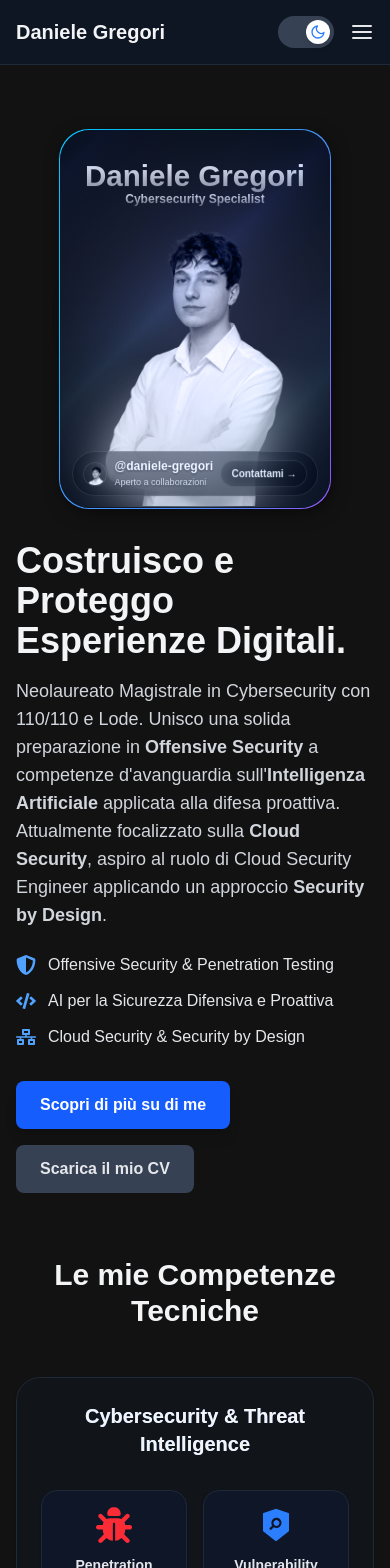
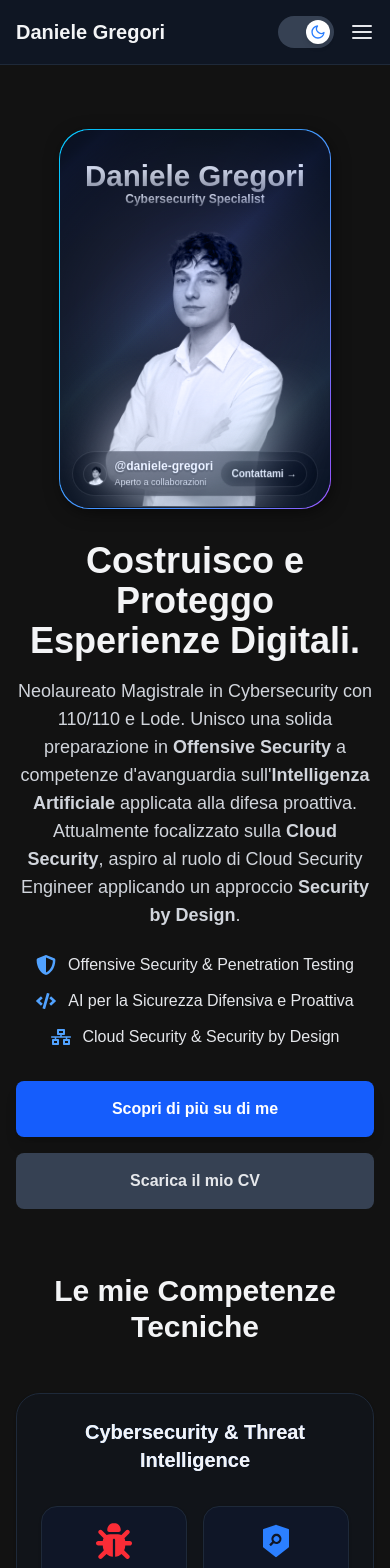
Before and after one commit to Daniele674/portfolio, a Next.js app: page / in a window 390 px wide. Shown: the top 1568 px of the page. Built offline with nearby package versions, Linux system fonts and the light colour scheme.

Commit message:
feat: enhance responsive styling and button sizing across multiple components for improved mobile UX.

```diff
--- a/app/contact/page.js
+++ b/app/contact/page.js
@@ -85,7 +85,7 @@ export default function ContactPage() {
                             <StatefulButton
                                 type="button"
                                 onClick={handleFormSubmit}
-                                className="mt-4 bg-blue-600 hover:ring-blue-500"
+                                className="w-full mt-4 bg-blue-600 hover:ring-blue-500 py-4 sm:py-2 text-[15px] sm:text-sm"
                             >
                                 Invia Messaggio
                             </StatefulButton>
@@ -134,7 +134,7 @@ export default function ContactPage() {
                                 <a
                                     href="/CV-Daniele-Gregori.pdf"
                                     download="CV-Daniele-Gregori.pdf"
-                                    className="inline-flex items-center gap-2 bg-gray-200 dark:bg-gray-700 text-gray-800 dark:text-gray-200 px-5 py-2 rounded-lg font-semibold hover:bg-gray-300 dark:hover:bg-gray-600 transition-colors"
+                                    className="w-full sm:w-auto justify-center inline-flex items-center gap-2 bg-gray-200 dark:bg-gray-700 text-gray-800 dark:text-gray-200 px-5 py-4 sm:py-2 rounded-lg font-semibold hover:bg-gray-300 dark:hover:bg-gray-600 transition-colors"
                                 >
                                     <svg xmlns="http://www.w3.org/2000/svg" className="h-5 w-5" viewBox="0 0 20 20"
                                          fill="currentColor">
--- a/app/projects/ProjectsInner.js
+++ b/app/projects/ProjectsInner.js
@@ -37,7 +37,7 @@ export default function ProjectsInner() {
                             <button
                                 key={category}
                                 onClick={() => setActiveFilter(category)}
-                                className={`px-5 py-2 text-sm font-semibold rounded-full transition-colors duration-300 ${
+                                className={`px-6 sm:px-5 py-3 sm:py-2 text-base sm:text-sm font-semibold rounded-full transition-colors duration-300 ${
                                     activeFilter === category
                                         ? 'bg-blue-600 text-white shadow-lg'
                                         : 'bg-white dark:bg-gray-800 text-gray-700 dark:text-gray-300 hover:bg-gray-200 dark:hover:bg-gray-700'
--- a/components/CombinedIntroSection.jsx
+++ b/components/CombinedIntroSection.jsx
@@ -24,11 +24,11 @@ export default function CombinedIntroSection() {
             animate={{ opacity: 1, y: 0 }}
             transition={{ duration: 0.6 }}
         >
-            <div className="grid grid-cols-1 md:grid-cols-5 gap-8 md:gap-16 items-center">
+            <div className="grid grid-cols-1 lg:grid-cols-5 gap-8 lg:gap-16 items-center">
 
                 {/* Colonna Sinistra: La Profile Card */}
                 <motion.div
-                    className="md:col-span-2 flex justify-center"
+                    className="lg:col-span-2 flex justify-center"
                     initial={{ opacity: 0, x: -20 }}
                     animate={{ opacity: 1, x: 0 }}
                     transition={{ duration: 0.8, delay: 0.2 }}
@@ -50,45 +50,45 @@ export default function CombinedIntroSection() {
 
                 {/* Colonna Destra: Testo aggiornato dal CV */}
                 <motion.div
-                    className="md:col-span-3"
+                    className="lg:col-span-3"
                     initial={{ opacity: 0, x: 20 }}
                     animate={{ opacity: 1, x: 0 }}
                     transition={{ duration: 0.8, delay: 0.4 }}
                 >
-                    <h1 className="text-4xl lg:text-5xl font-bold text-gray-900 dark:text-gray-100 mb-4">
+                    <h1 className="text-4xl lg:text-5xl font-bold text-gray-900 dark:text-gray-100 mb-4 text-center sm:text-left">
                         Costruisco e Proteggo Esperienze Digitali.
                     </h1>
-                    <p className="text-lg text-gray-700 dark:text-gray-300 mb-6">
+                    <p className="text-lg text-gray-700 dark:text-gray-300 mb-6 text-center sm:text-left">
                         Neolaureato Magistrale in Cybersecurity con 110/110 e Lode. Unisco una solida preparazione in <strong>Offensive Security</strong> a competenze d'avanguardia sull'<strong>Intelligenza Artificiale</strong> applicata alla difesa proattiva. Attualmente focalizzato sulla <strong>Cloud Security</strong>, aspiro al ruolo di Cloud Security Engineer applicando un approccio <strong>Security by Design</strong>.
                     </p>
 
                     <ul className="space-y-3 mb-8">
-                        <li className="flex items-center gap-3">
+                        <li className="flex items-center justify-center sm:justify-start gap-3">
                             <FaShieldAlt className="text-blue-500 dark:text-blue-400 flex-shrink-0" size={20}/>
                             <span className="text-gray-800 dark:text-gray-200">Offensive Security & Penetration Testing</span>
                         </li>
-                        <li className="flex items-center gap-3">
+                        <li className="flex items-center justify-center sm:justify-start gap-3">
                             <FaCode className="text-blue-500 dark:text-blue-400 flex-shrink-0" size={20}/>
                             <span className="text-gray-800 dark:text-gray-200">AI per la Sicurezza Difensiva e Proattiva</span>
                         </li>
-                        <li className="flex items-center gap-3">
+                        <li className="flex items-center justify-center sm:justify-start gap-3">
                             <FaNetworkWired className="text-blue-500 dark:text-blue-400 flex-shrink-0" size={20}/>
                             <span className="text-gray-800 dark:text-gray-200">Cloud Security & Security by Design</span>
                         </li>
                     </ul>
 
-                    {/* --- BOTTONI AGGIORNATI --- */}
-                    <div className="flex flex-col sm:flex-row items-start gap-4">
+                    {/* --- BOTTONI AGGIORNATI CON MIGLIORE UX MOBILE --- */}
+                    <div className="flex flex-col sm:flex-row items-stretch sm:items-start justify-end sm:justify-start gap-4 w-full">
                         <Link
                             href="/about"
-                            className="inline-block bg-blue-600 text-white px-6 py-3 rounded-lg font-semibold hover:bg-blue-700 transition-colors shadow-lg"
+                            className="inline-block bg-blue-600 text-white px-6 py-4 sm:py-3 rounded-lg font-semibold hover:bg-blue-700 transition-colors shadow-lg text-center"
                         >
                             Scopri di più su di me
                         </Link>
                         <a
                             href="/CV-Daniele-Gregori.pdf"
                             download="CV-Daniele-Gregori.pdf"
-                            className="inline-block bg-gray-200 dark:bg-gray-700 text-gray-800 dark:text-gray-200 px-6 py-3 rounded-lg font-semibold hover:bg-gray-300 dark:hover:bg-gray-600 transition-colors"
+                            className="inline-block bg-gray-200 dark:bg-gray-700 text-gray-800 dark:text-gray-200 px-6 py-4 sm:py-3 rounded-lg font-semibold hover:bg-gray-300 dark:hover:bg-gray-600 transition-colors text-center"
                         >
                             Scarica il mio CV
                         </a>
--- a/components/FeaturedProjects.jsx
+++ b/components/FeaturedProjects.jsx
@@ -45,7 +45,7 @@ export default function FeaturedProjects() {
                             scoprire i dettagli del progetto.
                         </motion.p>
                         <motion.div
-                            className="flex justify-center lg:justify-start"
+                            className="flex justify-center lg:justify-start w-full"
                             initial={{opacity: 0, y: 20}}
                             whileInView={{opacity: 1, y: 0}}
                             viewport={{once: true}}
@@ -53,14 +53,14 @@ export default function FeaturedProjects() {
                         >
                             <a
                                 href="/projects"
-                                className="inline-block bg-blue-600 text-white px-8 py-3 rounded-lg font-semibold hover:bg-blue-700 transition-colors shadow-lg hover:shadow-xl"
+                                className="w-full sm:w-auto text-center inline-block bg-blue-600 text-white px-8 py-4 sm:py-3 rounded-lg font-semibold hover:bg-blue-700 transition-colors shadow-lg hover:shadow-xl"
                             >
                                 Scopri tutti i progetti →
                             </a>
                         </motion.div>
                     </div>
                     <motion.div
-                        className="relative h-[400px] w-full max-w-sm mx-auto flex justify-center lg:max-w-none mt-6 lg:mt-0"
+                        className="relative h-[400px] w-full max-w-sm mx-auto flex justify-center lg:max-w-none mt-16 md:mt-20 lg:mt-0"
                         initial={{opacity: 0, scale: 0.9}}
                         whileInView={{opacity: 1, scale: 1}}
                         viewport={{once: true}}
--- a/components/Footer.jsx
+++ b/components/Footer.jsx
@@ -32,13 +32,13 @@ export default function Footer() {
                         <a href="https://github.com/Daniele674"
                            target="_blank" rel="noopener noreferrer"
                            aria-label="GitHub"
-                           className="text-gray-500 dark:text-gray-400 hover:text-black dark:hover:text-white transition-colors">
+                           className="p-2 -m-2 text-gray-500 dark:text-gray-400 hover:text-black dark:hover:text-white transition-colors">
                             <FaGithub size={24}/>
                         </a>
                         <a href="https://linkedin.com/in/daniele-gregori"
                            target="_blank" rel="noopener noreferrer"
                            aria-label="LinkedIn"
-                           className="text-gray-500 dark:text-gray-400 hover:text-blue-600 dark:hover:text-blue-400 transition-colors">
+                           className="p-2 -m-2 text-gray-500 dark:text-gray-400 hover:text-blue-600 dark:hover:text-blue-400 transition-colors">
                             <FaLinkedin size={24}/>
                         </a>
                     </div>
@@ -51,7 +51,7 @@ export default function Footer() {
                     <a
                         href="/CV-Daniele-Gregori.pdf"
                         download="CV-Daniele-Gregori.pdf"
-                        className="font-semibold text-gray-600 dark:text-gray-300 hover:text-blue-500 transition-colors"
+                        className="p-2 -m-2 font-semibold text-gray-600 dark:text-gray-300 hover:text-blue-500 transition-colors"
                     >
                         Scarica il mio CV
                     </a>
--- a/components/Header.jsx
+++ b/components/Header.jsx
@@ -58,7 +58,7 @@ export default function Header() {
                 {/* Menu Hamburger (visibile solo su mobile) */}
                 <div className="md:hidden flex items-center gap-4">
                     <ThemeSwitcher/>
-                    <button onClick={() => setIsOpen(!isOpen)} aria-label="Apri menu">
+                    <button onClick={() => setIsOpen(!isOpen)} aria-label="Apri menu" className="p-2 -m-2">
                         <FiMenu size={24} className="text-gray-800 dark:text-gray-200"/>
                     </button>
                 </div>
@@ -79,7 +79,7 @@ export default function Header() {
                             <Link href="/" className="font-bold text-xl" onClick={() => setIsOpen(false)}>
                                 Daniele Gregori
                             </Link>
-                            <button onClick={() => setIsOpen(false)} aria-label="Chiudi menu">
+                            <button onClick={() => setIsOpen(false)} aria-label="Chiudi menu" className="p-2 -m-2">
                                 <FiX size={24} className="text-gray-800 dark:text-gray-200"/>
                             </button>
                         </div>
@@ -88,7 +88,7 @@ export default function Header() {
                                 <Link
                                     key={link.name}
                                     href={link.href}
-                                    className="font-medium text-lg w-full text-center py-3 text-gray-700 dark:text-gray-300 hover:bg-gray-100 dark:hover:bg-gray-800 transition-colors"
+                                    className="font-medium text-lg w-full text-center py-4 text-gray-700 dark:text-gray-300 hover:bg-gray-100 dark:hover:bg-gray-800 transition-colors"
                                     onClick={() => setIsOpen(false)}
                                 >
                                     {link.name}
```
Also changed, not shown: app/about/page.js (+7 -7 lines).
